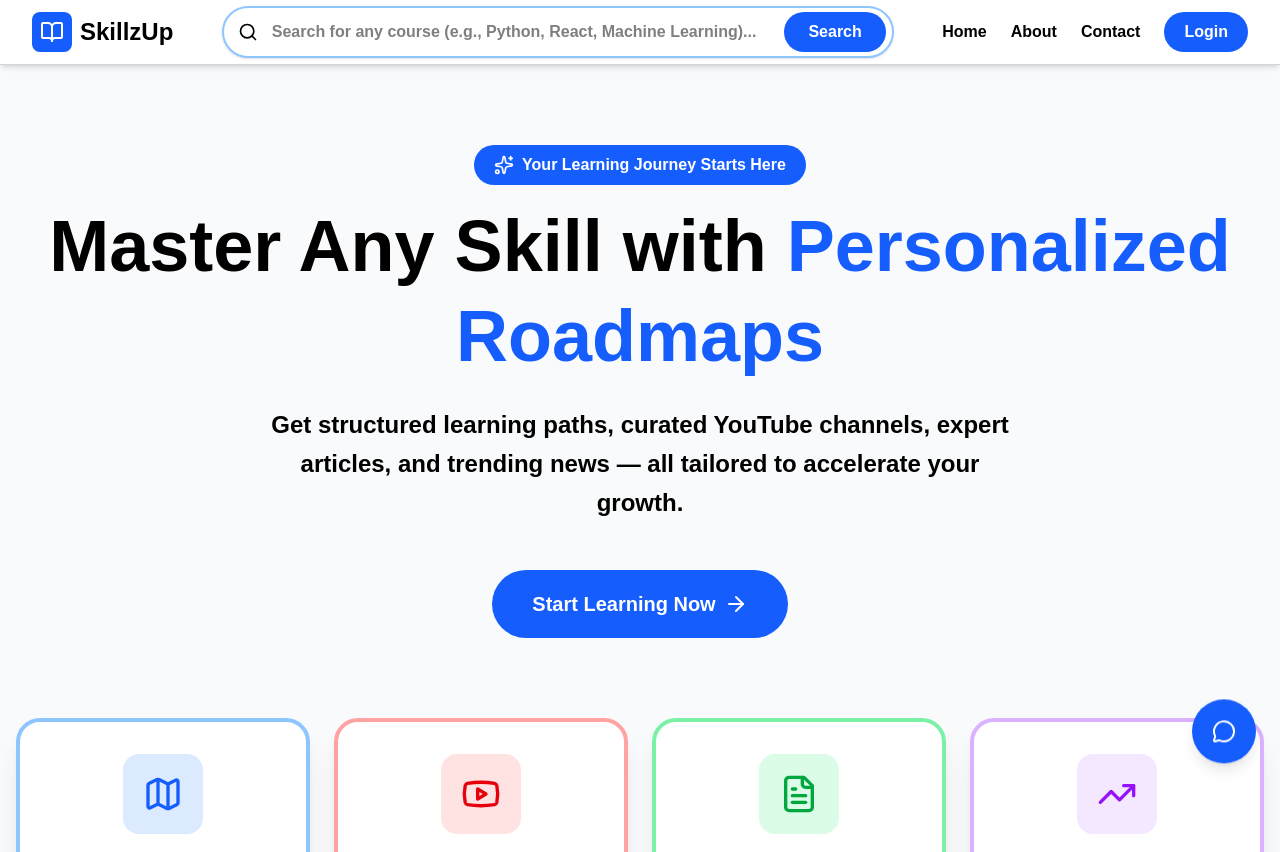
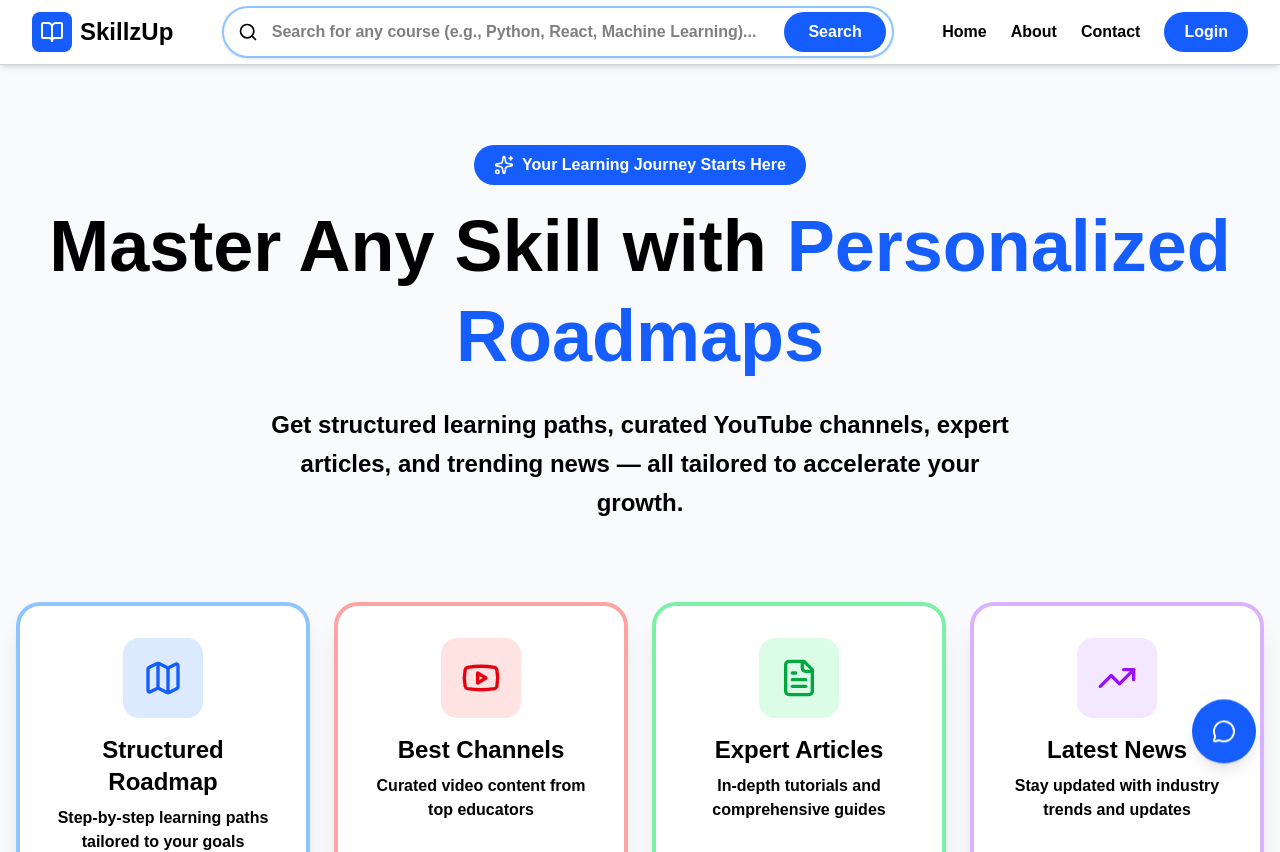
Before and after one commit to Anuragtiwari05/SkillzUp, a Next.js app: page / in a window 1280 px wide. Shown: the top 852 px of the page. Built offline with nearby package versions, Linux system fonts and the light colour scheme; no server answers.

Commit message:
added news feature

```diff
--- a/src/app/api/features/article/route.ts
+++ b/src/app/api/features/article/route.ts
@@ -1,7 +1,7 @@
 import { NextResponse } from "next/server";
 
 export async function GET(req: Request) {
-  console.log("🛰️ Incoming request to /api/features/articles");
+  console.log("🛰️ Incoming request to /api/features/article");
 
   const { searchParams } = new URL(req.url);
   const query = searchParams.get("q") || "";
@@ -15,31 +15,31 @@ export async function GET(req: Request) {
   }
 
   try {
-    const NEWS_API_KEY = process.env.NEWS_API_KEY;
-    if (!NEWS_API_KEY) {
-      console.error("❌ Missing NEWS_API_KEY in .env!");
-      return NextResponse.json({ error: "NEWS_API_KEY not set" }, { status: 500 });
+    const ARTICLE_API_KEY = process.env.ARTICLE_API_KEY;
+    if (!ARTICLE_API_KEY) {
+      console.error("❌ Missing ARTICLE_API_KEY in .env!");
+      return NextResponse.json({ error: "ARTICLE_API_KEY not set" }, { status: 500 });
     }
 
     const url = `https://gnews.io/api/v4/search?q=${encodeURIComponent(
       query
-    )}&lang=en&max=12&apikey=${NEWS_API_KEY}`;
+    )}&lang=en&max=12&apikey=${ARTICLE_API_KEY}`;
 
     console.log("🌐 Fetching:", url);
 
     const response = await fetch(url);
     if (!response.ok) {
       const text = await response.text();
-      console.error("❌ News API error:", text);
+      console.error("❌ Article API error:", text);
       return NextResponse.json({ error: text }, { status: response.status });
     }
 
     const data = await response.json();
-    console.log("✅ News API returned", data.articles?.length, "articles");
+    console.log("✅ Article API returned", data.articles?.length, "articles");
 
     return NextResponse.json({ items: data.articles });
   } catch (error) {
-    console.error("🔥 Error in /api/features/articles:", error);
+    console.error("🔥 Error in /api/features/article:", error);
     return NextResponse.json({ error: "Internal Server Error" }, { status: 500 });
   }
 }
--- a/src/app/features/article/page.tsx
+++ b/src/app/features/article/page.tsx
@@ -46,6 +46,7 @@ export default function ArticlesFeaturePage() {
       <nav className="bg-white border-b border-gray-300 sticky top-0 z-50 shadow-md">
         <div className="max-w-7xl mx-auto px-6 flex justify-between items-center h-16">
 
+          {/* Back + Logo */}
           <div className="flex items-center space-x-4">
             <button
               onClick={() => router.push('/')}
@@ -64,6 +65,7 @@ export default function ArticlesFeaturePage() {
             </div>
           </div>
 
+          {/* Search */}
           <form
             onSubmit={handleSearch}
             className="flex items-center space-x-3 bg-white rounded-full border-2 border-blue-400 px-4 py-2 shadow-sm hover:shadow-lg transition-all duration-300 w-full max-w-xl mx-auto"
--- a/src/app/page.tsx
+++ b/src/app/page.tsx
@@ -63,6 +63,7 @@ export default function HomePage() {
       color: 'bg-purple-100',
       iconColor: 'text-purple-600',
       borderColor: 'border-purple-300',
+      link: '/features/news',
     },
   ];
 
@@ -95,15 +96,7 @@ export default function HomePage() {
               Get structured learning paths, curated YouTube channels, expert articles, and trending news — all tailored to accelerate your growth.
             </p>
 
-            <div className="pt-6">
-              <button
-                onClick={() => document.querySelector('input')?.focus()}
-                className="inline-flex items-center space-x-2 bg-blue-600 text-white px-10 py-5 rounded-full font-black text-xl hover:bg-blue-700 transition-all duration-300 hover:shadow-2xl transform hover:scale-105"
-              >
-                <span>Start Learning Now</span>
-                <ArrowRight className="w-6 h-6" />
-              </button>
-            </div>
+
           </div>
 {/* Feature Cards */}
 <div className="grid grid-cols-1 md:grid-cols-2 lg:grid-cols-4 gap-6 mt-20">
```
